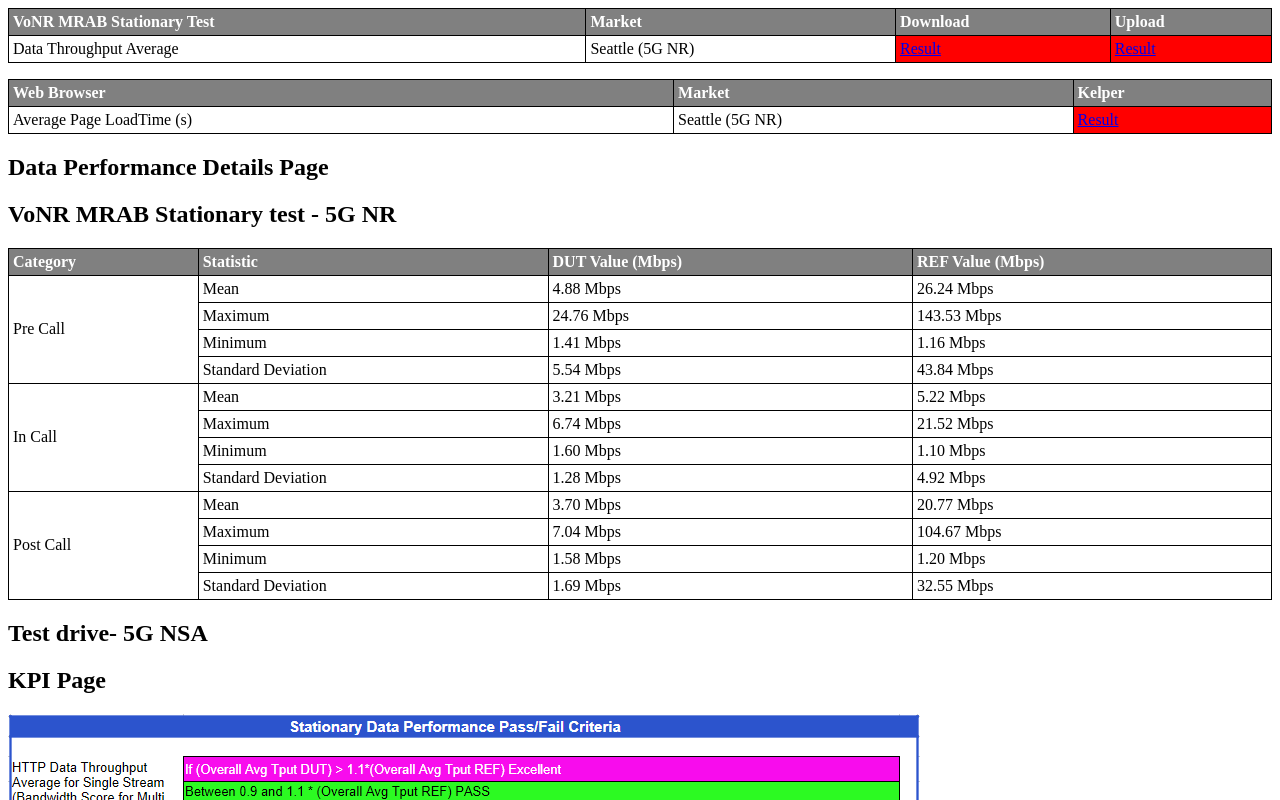
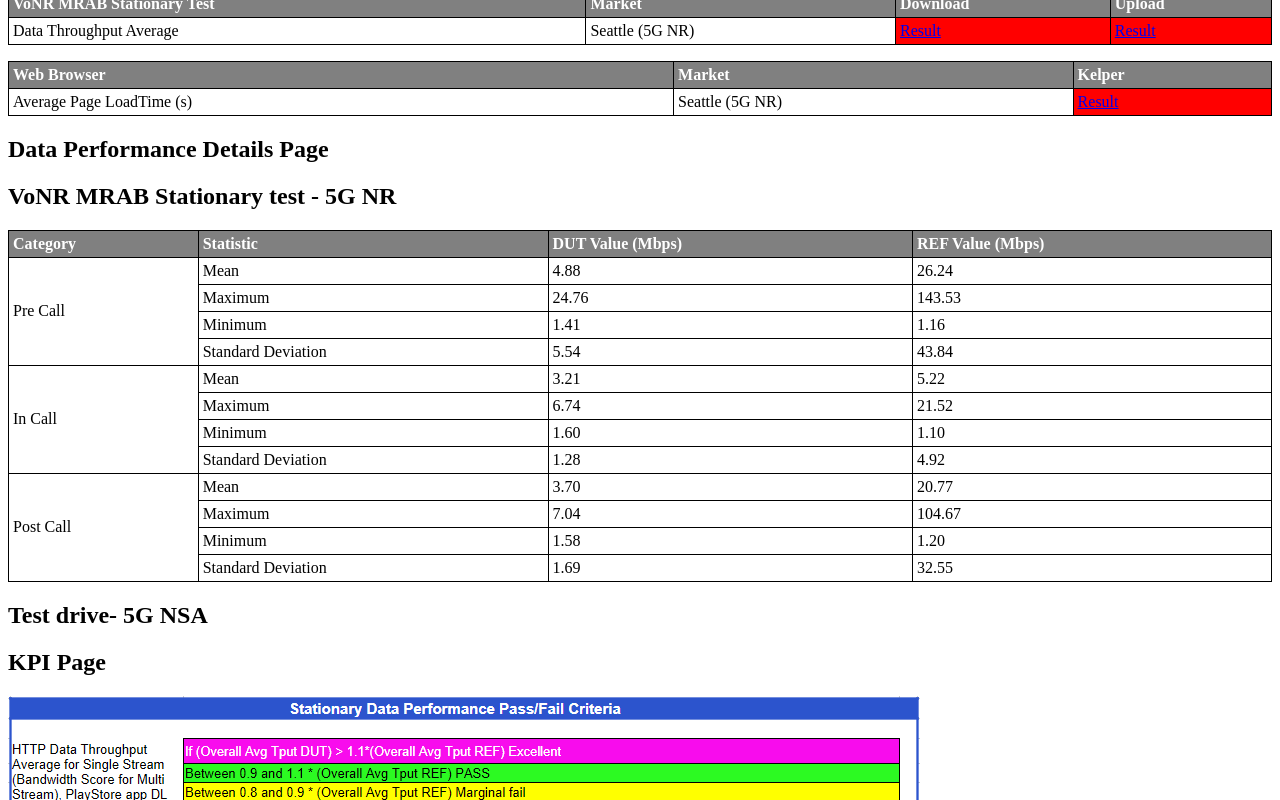
Before and after one commit to LiJieSu0/Fit4Launch_Report, a React (Create React App) app in the folder report-generator-app/: page / in a window 1280 px wide. Shown: the part 2234-3034 px from the top of the page. Built offline with nearby package versions, Linux system fonts and the light colour scheme; what chartjs-plugin-datalabels would draw is missing.

Commit message:
add mrab data

```diff
--- a/report-generator-app/src/ReportDetails/DataPerformance/DpMrabDetailsPage.js
+++ b/report-generator-app/src/ReportDetails/DataPerformance/DpMrabDetailsPage.js
@@ -1,7 +1,17 @@
-import React from 'react';
+import React, { useState, useEffect } from 'react';
+import MrabData from '../../DataFiles/SA/DpMrabResults/Mrab.json';
 import '../../StyleScript/Restricted_Report_Style.css';
 
 const DpMrabDetailsPage = () => {
+  const [mrabData, setMrabData] = useState(null);
+
+  useEffect(() => {
+    setMrabData(MrabData);
+  }, []);
+
+  if (!mrabData) {
+    return <div>Loading MRAB data...</div>;
+  }
   return (
     <div className="page-content">
       <h2>VoNR MRAB Stationary test - 5G NR</h2>
@@ -20,65 +30,65 @@ const DpMrabDetailsPage = () => {
           <tr>
             <td rowSpan="4">Pre Call</td>
             <td>Mean</td>
-            <td >4.88 Mbps</td>
-            <td >26.24 Mbps</td>
+            <td>{mrabData["DUT MRAB"]["MRAB Statistics"]["Pre Call"]["Mean"].toFixed(2)}</td>
+            <td>{mrabData["REF MRAB"]["MRAB Statistics"]["Pre Call"]["Mean"].toFixed(2)}</td>
           </tr>
           <tr>
             <td>Maximum</td>
-            <td>24.76 Mbps</td>
-            <td>143.53 Mbps</td>
+            <td>{mrabData["DUT MRAB"]["MRAB Statistics"]["Pre Call"]["Maximum"].toFixed(2)}</td>
+            <td>{mrabData["REF MRAB"]["MRAB Statistics"]["Pre Call"]["Maximum"].toFixed(2)}</td>
           </tr>
           <tr>
             <td>Minimum</td>
-            <td>1.41 Mbps</td>
-            <td>1.16 Mbps</td>
+            <td>{mrabData["DUT MRAB"]["MRAB Statistics"]["Pre Call"]["Minimum"].toFixed(2)}</td>
+            <td>{mrabData["REF MRAB"]["MRAB Statistics"]["Pre Call"]["Minimum"].toFixed(2)}</td>
           </tr>
           <tr>
             <td>Standard Deviation</td>
-            <td>5.54 Mbps</td>
-            <td>43.84 Mbps</td>
+            <td>{mrabData["DUT MRAB"]["MRAB Statistics"]["Pre Call"]["Standard Deviation"].toFixed(2)}</td>
+            <td>{mrabData["REF MRAB"]["MRAB Statistics"]["Pre Call"]["Standard Deviation"].toFixed(2)}</td>
           </tr>
           <tr>
             <td rowSpan="4">In Call</td>
             <td>Mean</td>
-            <td >3.21 Mbps</td>
-            <td >5.22 Mbps</td>
+            <td>{mrabData["DUT MRAB"]["MRAB Statistics"]["In Call"]["Mean"].toFixed(2)}</td>
+            <td>{mrabData["REF MRAB"]["MRAB Statistics"]["In Call"]["Mean"].toFixed(2)}</td>
           </tr>
           <tr>
             <td>Maximum</td>
-            <td>6.74 Mbps</td>
-            <td>21.52 Mbps</td>
+            <td>{mrabData["DUT MRAB"]["MRAB Statistics"]["In Call"]["Maximum"].toFixed(2)}</td>
+            <td>{mrabData["REF MRAB"]["MRAB Statistics"]["In Call"]["Maximum"].toFixed(2)}</td>
           </tr>
           <tr>
             <td>Minimum</td>
-            <td>1.60 Mbps</td>
-            <td>1.10 Mbps</td>
+            <td>{mrabData["DUT MRAB"]["MRAB Statistics"]["In Call"]["Minimum"].toFixed(2)}</td>
+            <td>{mrabData["REF MRAB"]["MRAB Statistics"]["In Call"]["Minimum"].toFixed(2)}</td>
           </tr>
           <tr>
             <td>Standard Deviation</td>
-            <td>1.28 Mbps</td>
-            <td>4.92 Mbps</td>
+            <td>{mrabData["DUT MRAB"]["MRAB Statistics"]["In Call"]["Standard Deviation"].toFixed(2)}</td>
+            <td>{mrabData["REF MRAB"]["MRAB Statistics"]["In Call"]["Standard Deviation"].toFixed(2)}</td>
           </tr>
           <tr>
             <td rowSpan="4">Post Call</td>
             <td>Mean</td>
-            <td >3.70 Mbps</td>
-            <td >20.77 Mbps</td>
+            <td>{mrabData["DUT MRAB"]["MRAB Statistics"]["Post Call"]["Mean"].toFixed(2)}</td>
+            <td>{mrabData["REF MRAB"]["MRAB Statistics"]["Post Call"]["Mean"].toFixed(2)}</td>
           </tr>
           <tr>
             <td>Maximum</td>
-            <td>7.04 Mbps</td>
-            <td>104.67 Mbps</td>
+            <td>{mrabData["DUT MRAB"]["MRAB Statistics"]["Post Call"]["Maximum"].toFixed(2)}</td>
+            <td>{mrabData["REF MRAB"]["MRAB Statistics"]["Post Call"]["Maximum"].toFixed(2)}</td>
           </tr>
           <tr>
             <td>Minimum</td>
-            <td>1.58 Mbps</td>
-            <td>1.20 Mbps</td>
+            <td>{mrabData["DUT MRAB"]["MRAB Statistics"]["Post Call"]["Minimum"].toFixed(2)}</td>
+            <td>{mrabData["REF MRAB"]["MRAB Statistics"]["Post Call"]["Minimum"].toFixed(2)}</td>
           </tr>
           <tr>
             <td>Standard Deviation</td>
-            <td>1.69 Mbps</td>
-            <td>32.55 Mbps</td>
+            <td>{mrabData["DUT MRAB"]["MRAB Statistics"]["Post Call"]["Standard Deviation"].toFixed(2)}</td>
+            <td>{mrabData["REF MRAB"]["MRAB Statistics"]["Post Call"]["Standard Deviation"].toFixed(2)}</td>
           </tr>
         </tbody>
       </table>
```
